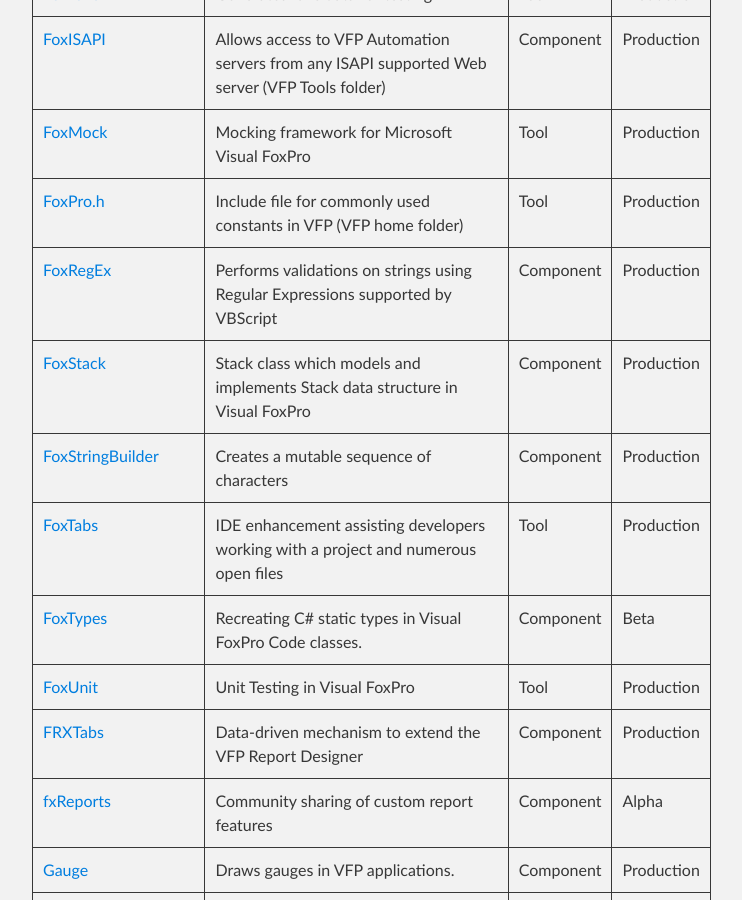
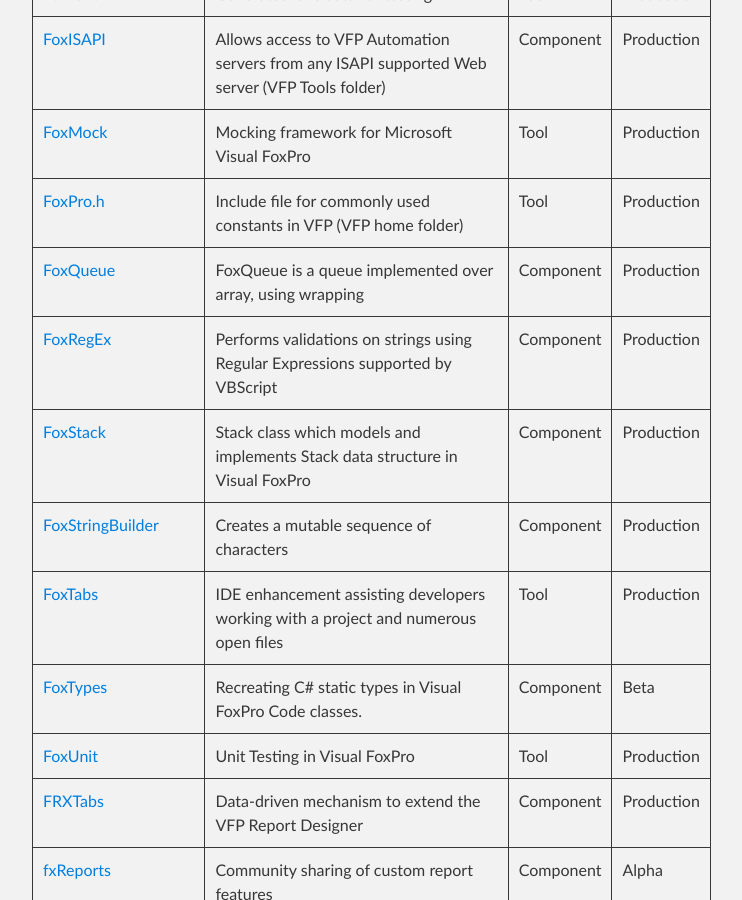
Before and after one commit to VFPX/VFPX.github.io, a Jekyll site: the page built from projects.md, in a window 1280 px wide and 900 px high, scrolled down 3468 px. Shown: the whole window, without its empty margins (288-1030 px from the left). Built offline with Jekyll 4.4.1, drawn with Linux system fonts in a browser that asks for light colours; our own code applies the rules of GitHub Pages for plain Markdown files.

Commit message:
Added FoxQueue

```diff
--- a/_data/projects.json
+++ b/_data/projects.json
@@ -285,6 +285,13 @@
     "description": "Include file for commonly used constants in VFP (VFP home folder)",
     "state": "Production",
     "category": "Tool"
+  },
+  {
+    "project": "FoxQueue",
+    "url": "https://github.com/Irwin1985/FoxQueue",
+    "description": "FoxQueue is a queue implemented over array, using wrapping",
+    "state": "Production",
+    "category": "Component"
   },
   {
     "project": "FoxRegEx",
```
Also changed, not shown: _posts/2020-08-14-FoxQueue.markdown (added, +8 -0 lines).
